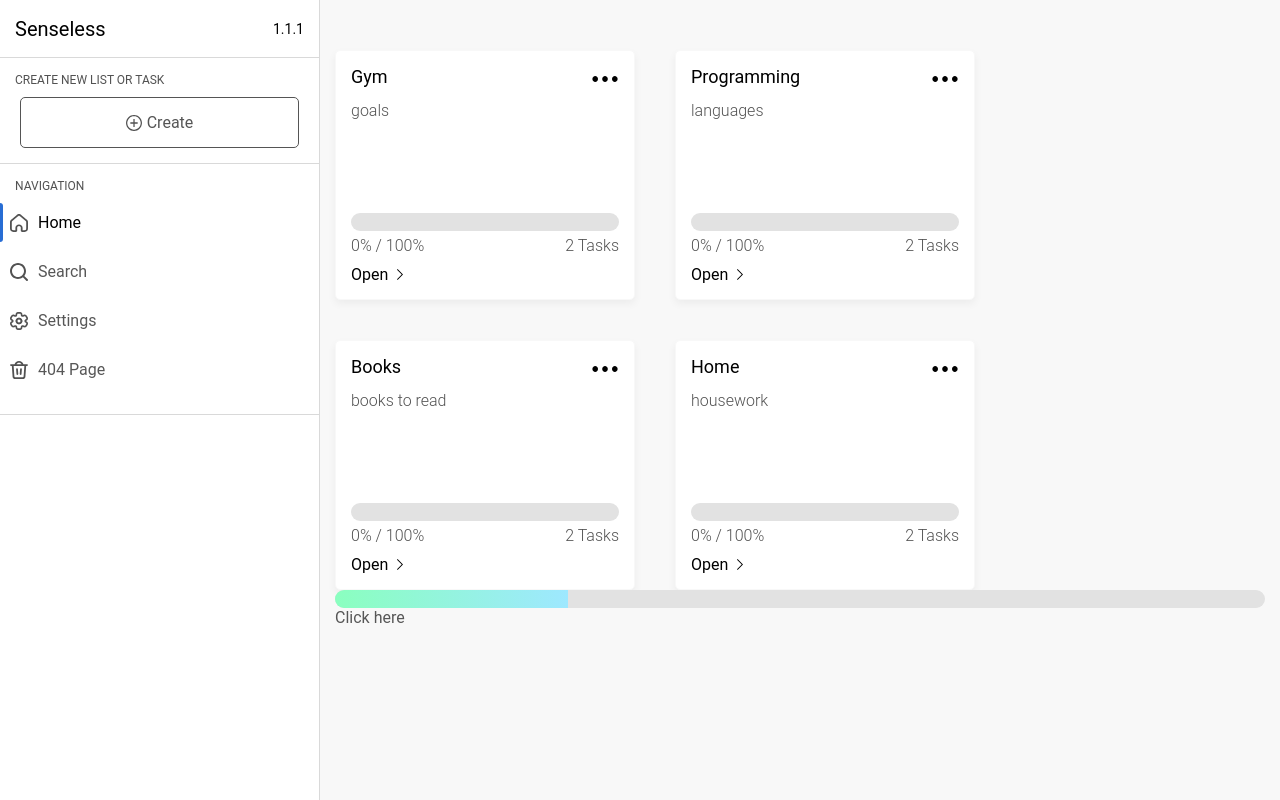
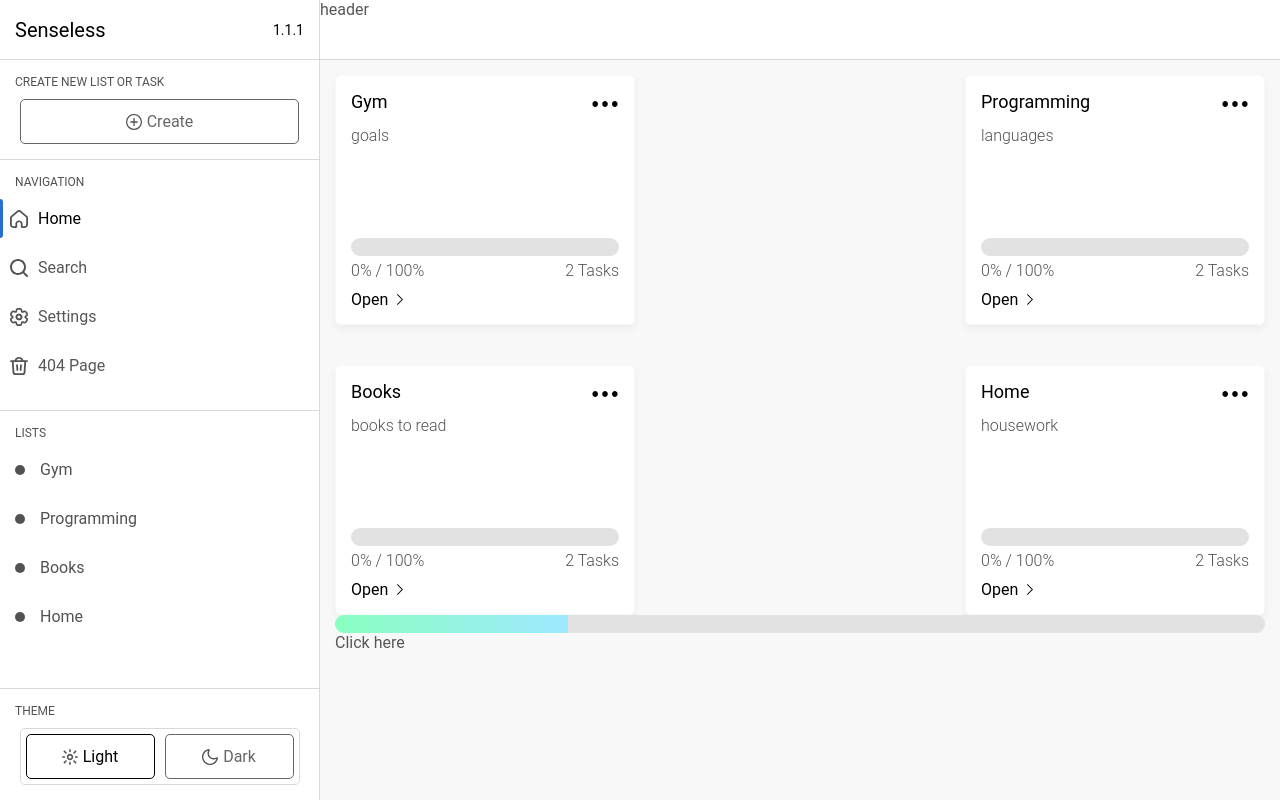
Before and after one commit to shittycodesource/vue-todo-list, a Vue app: page / in a window 1280 px wide. Built offline with nearby package versions, Linux system fonts and the light colour scheme.

Commit message:
sidebar update

```diff
--- a/src/App.vue
+++ b/src/App.vue
@@ -1,6 +1,7 @@
 <template>
     <div id="app">
         <v-icons-sprites/>
+        <v-header/>
         <v-sidebar @openChooseModal="toggleChooseModal"/>
         <main class="main">
             <transition name="page" mode="out-in">
@@ -32,13 +33,14 @@
 
 <script>
 import vSidebar from './components/app/vSidebar.vue';
+import vHeader from './components/app/vHeader.vue';
 import vIconsSprites from './components/app/vIconsSprites.vue';
 import ChooseModal from './components/Modals/ChooseModal.vue';
 import { mapActions } from 'vuex';
 
 export default {
     name: "App",
-    components: { vSidebar, vIconsSprites, ChooseModal },
+    components: { vSidebar, vIconsSprites, ChooseModal, vHeader },
     data() {
         return {
             isChooseModalOpen: false,
@@ -82,7 +84,7 @@ export default {
     }
 
     .main {
-        padding-top: 50px;
+        padding-top: $headerHeight + 15px;
         padding-bottom: 50px;
         padding-left: $sidebarWidth;
 
--- a/src/assets/_light-theme.scss
+++ b/src/assets/_light-theme.scss
@@ -37,6 +37,7 @@ html {
     --secondary-text: #525252;
     --light-text: #929292;
     --lite: #D9D9D9;
+    --lite-2: #F8F8F8;
 
     --block-border-color: #F8F8F8;
     --block-border-color-hover: #F0F0F0;
@@ -46,7 +47,7 @@ html {
     --block-box-shadow-hover: 0 4px 8px 0 rgba(0,0,0, .2);
 
     --button-background-color: #fff;
-    --button-flat-color: #555555;
+    --button-flat-color: #666666;
     --button-flat-color-hover: #000;
 
     --link-background-color: #fff;
--- a/src/assets/_vars.scss
+++ b/src/assets/_vars.scss
@@ -16,3 +16,4 @@ $mobileBP: 670px;
 
 $containerWidth: 1250px;
 $sidebarWidth: 320px;
+$headerHeight: 60px;
--- a/src/assets/style.scss
+++ b/src/assets/style.scss
@@ -55,7 +55,7 @@
     align-items: center;
 }
 
-.center {
+.text-center {
     text-align: center;
 }
 
@@ -66,3 +66,7 @@
 .gap10px {
     gap: 10px;
 }
+
+.m-auto {
+    margin: 0 auto;
+}
--- a/src/components/Cards/ListCard.vue
+++ b/src/components/Cards/ListCard.vue
@@ -70,8 +70,8 @@
 <style lang="scss">
 	.card--list {
 		min-height: 250px;
-		max-width: 320px;
-		width: calc(33.333% - 40px);
+		// max-width: 320px;
+		width: calc(33.333% - 30px);
 
 		.menu-icon {
 			height: 6px;
--- a/src/components/Inputs/vButton.vue
+++ b/src/components/Inputs/vButton.vue
@@ -50,7 +50,8 @@
             color: var(--button-flat-color);
 
             &:hover,
-            &:focus {
+            &:focus,
+            &.active {
                 border-color: var(--button-flat-color-hover);
                 color: var(--button-flat-color-hover);
                 background: transparent;
@@ -93,7 +94,7 @@
         }
 
         &--big {
-            padding: 15px;
+            padding: 12px;
             width: 100%;
             text-align: center;
             justify-content: center;
--- a/src/components/Lists/ListsGrid.vue
+++ b/src/components/Lists/ListsGrid.vue
@@ -14,6 +14,8 @@
     .lists__grid {
         display: flex;
         flex-wrap: wrap;
+        justify-content: space-between;
         gap: 40px;
+        margin: 0 auto;
     }
 </style>
--- /dev/null
+++ b/src/components/Lists/ListsNav.vue
@@ -0,0 +1,73 @@
+<template>
+    <nav class="lists-nav">
+        <router-link
+            class="lists-nav__btn"
+            :class="{'active': $route.query.listId == list.id }"
+            v-for="list in getLists"
+            :key="list.id"
+            :to="{ name: 'tasks', query: { listId: list.id } }"
+        >
+            <div class="circle"></div>
+            {{ list.name }}
+        </router-link>
+    </nav>
+</template>
+
+<script>
+    import { mapGetters } from 'vuex';
+
+    export default {
+        name: 'ListsNav',
+        computed: {
+            ...mapGetters(['getLists'])
+        }
+    }
+</script>
+
+<style lang="scss">
+    .lists-nav {
+        display: flex;
+        flex-direction: column;
+
+        &__btn {
+            display: flex;
+            align-items: center;
+
+            padding: 10px 15px;
+            margin-bottom: 10px;
+
+            color: var(--secondary-text);
+            text-decoration: none;
+
+            position: relative;
+
+            transition: background-color .2s linear, color .2s linear;
+
+            .circle {
+                width: 10px;
+                height: 10px;
+
+                background: var(--secondary-text);;
+                border-radius: 50%;
+
+                margin-right: 15px;
+
+                transition: background-color .2s linear;
+            }
+
+            &:hover {
+                background-color: var(--link-background-color-active);
+            }
+
+            &.active {
+                background-color: var(--link-background-color-active);
+                color: var(--main-text);
+
+                .circle {
+                    background-color: var(--main-text);
+                }
+            }
+        }
+    }
+
+</style>
--- a/src/components/app/vSidebarBlock.vue
+++ b/src/components/app/vBlock.vue
@@ -1,9 +1,9 @@
 <template>
-    <div class="sidebar-block">
-        <h5 class="sidebar-block__title">
+    <div class="block">
+        <h5 class="block__title">
             <slot name="title"></slot>
         </h5>
-        <div class="sidebar-block__content">
+        <div class="block__content">
             <slot name="content"></slot>
         </div>
     </div>
@@ -11,12 +11,12 @@
 
 <script>
     export default {
-        name: 'vSidebarBlock'
+        name: 'vBlock'
     }
 </script>
 
 <style lang="scss">
-    .sidebar-block {
+    .block {
         padding-top: 15px;
         padding-bottom: 15px;
         border-bottom: 1px solid var(--sidebar-borders-color);
@@ -32,6 +32,8 @@
 
         }
 
-
+        &:last-child {
+            border-bottom: none;
+        }
     }
 </style>
--- /dev/null
+++ b/src/components/app/vHeader.vue
@@ -0,0 +1,28 @@
+<template>
+    <header class="header">
+        <div class="header-inner">
+            header
+        </div>
+    </header>
+</template>
+
+<script>
+    export default {
+        name: 'vHeader'
+    }
+</script>
+
+<style lang="scss">
+    .header {
+        width: calc(100% - $sidebarWidth);
+        height: $headerHeight;
+
+        position: absolute;
+        top: 0;
+        left: $sidebarWidth;
+        right: 0;
+
+        background: #fff;
+        border-bottom: 1px solid var(--lite);
+    }
+</style>
--- a/src/components/app/vSidebar.vue
+++ b/src/components/app/vSidebar.vue
@@ -1,45 +1,58 @@
 <template>
     <aside class="sidebar" :class="{'open': isOpen}">
         <div class="sidebar__inner">
-            <div class="sidebar__header">
+            <header class="sidebar__header">
                 <!-- <v-burger-menu @click.native="toggleSidebar" :isActive="isOpen"/> -->
                 <h2 class="sidebar__title">Senseless</h2>
                 <div class="sidebar__version">1.1.1</div>
-            </div>
+            </header>
+
             <div class="sidebar__content">
-                 <v-sidebar-block>
+
+                <v-block>
                     <template #title>CREATE NEW LIST OR TASK</template>
                     <template #content>
                         <div class="mr20px ml20px">
-                            <v-button class="btn--flat btn--gray btn--with-icon btn--big mr20px">
-                                <v-icon name="#plus-circle"/>
-                                Create
+                            <v-button class="btn--flat btn--gray btn--with-icon btn--big" @click.native="$emit('openChooseModal')">
+                                <v-icon name="#plus-circle"/> Create
                             </v-button>
                         </div>
                     </template>
-                </v-sidebar-block>
-                <v-sidebar-block>
+                </v-block>
+
+                <v-block>
                     <template #title>NAVIGATION</template>
+                    <template #content> <v-nav v-if="isOpen" :links="links"/> </template>
+                </v-block>
+
+                <v-block>
+                    <template #title>LISTS</template>
+                    <template #content> <lists-nav /> </template>
+                </v-block>
+
+            </div>
+
+            <footer class="sidebar__footer">
+                <v-block>
+                    <template #title>THEME</template>
                     <template #content>
-                        <v-nav v-if="isOpen" :links="links"/>
+                        <v-theme-changer/>
                     </template>
-                </v-sidebar-block>
-            </div>
-            <div class="sidebar__footer">
-                <transition name="nav">
-                    <span @click="$emit('openChooseModal')" v-if="!isOpen">+</span>
-                </transition>
-            </div>
+                </v-block>
+            </footer>
+
         </div>
     </aside>
 </template>
 
 <script>
     import vBurgerMenu from './vBurgerMenu.vue';
-    import vSidebarBlock from './vSidebarBlock.vue';
+    import vBlock from './vBlock.vue';
     import vNav from './vNav.vue';
     import vButton from '../Inputs/vButton.vue';
     import vIcon from './vIcon.vue';
+    import vThemeChanger from './vThemeChanger.vue';
+    import ListsNav from '../Lists/ListsNav.vue';
 
     export default {
         name: 'vSidebar',
@@ -61,7 +74,7 @@
                 ]
             }
         },
-        components: { vBurgerMenu,  vNav, vSidebarBlock, vButton, vIcon },
+        components: { vBurgerMenu,  vNav, vBlock, vButton, vIcon, vThemeChanger, ListsNav },
         methods: {
             toggleSidebar() {
                 this.isOpen = !this.isOpen;
@@ -107,6 +120,8 @@
             justify-content: space-between;
             align-items: center;
 
+            min-height: $headerHeight;
+
             padding: 0 15px;
 
             border-bottom: 1px solid var(--sidebar-borders-color);
@@ -131,6 +146,8 @@
         }
 
         &__footer {
+            border-top: 1px solid var(--lite);
+
             min-height: 40px;
 
             span {
--- /dev/null
+++ b/src/components/app/vThemeChanger.vue
@@ -0,0 +1,60 @@
+<template>
+    <div class="theme-changer">
+        <v-button class="btn--with-icon btn--flat btn--big"
+            @click.native="changeTheme('Light')"
+            :class="{'active': getColorTheme == 'Light'}"
+        >
+            <v-icon name="#sun" />
+            Light
+        </v-button>
+        <v-button class="btn--with-icon btn--flat btn--big"
+            @click.native="changeTheme('Dark')"
+            :class="{'active': getColorTheme == 'Dark'}"
+        >
+            <v-icon name="#moon" />
+            Dark
+        </v-button>
+    </div>
+</template>
+
+<script>
+    import vButton from '../Inputs/vButton.vue';
+    import vIcon from './vIcon.vue';
+    import { mapActions, mapGetters } from 'vuex';
+
+    export default {
+        name: 'vThemeChanger',
+        components: { vButton, vIcon },
+        methods: {
+            ...mapActions([ 'changeColorTheme' ]),
+            changeTheme(name) {
+                this.changeColorTheme(name);
+            }
+        },
+        computed: {
+            ...mapGetters([ 'getColorTheme' ])
+        },
+    }
+</script>
+
+<style lang="scss">
+    .theme-changer {
+        display: flex;
+        align-items: center;
+        justify-content: space-between;
+
+        max-width: 280px;
+
+        padding: 5px;
+        margin: 0 auto;
+
+        border: 1px solid var(--lite);
+        border-radius: 5px;
+
+        .btn {
+            width: calc(50% - 5px);
+            text-align: center;
+        }
+    }
+
+</style>
```
